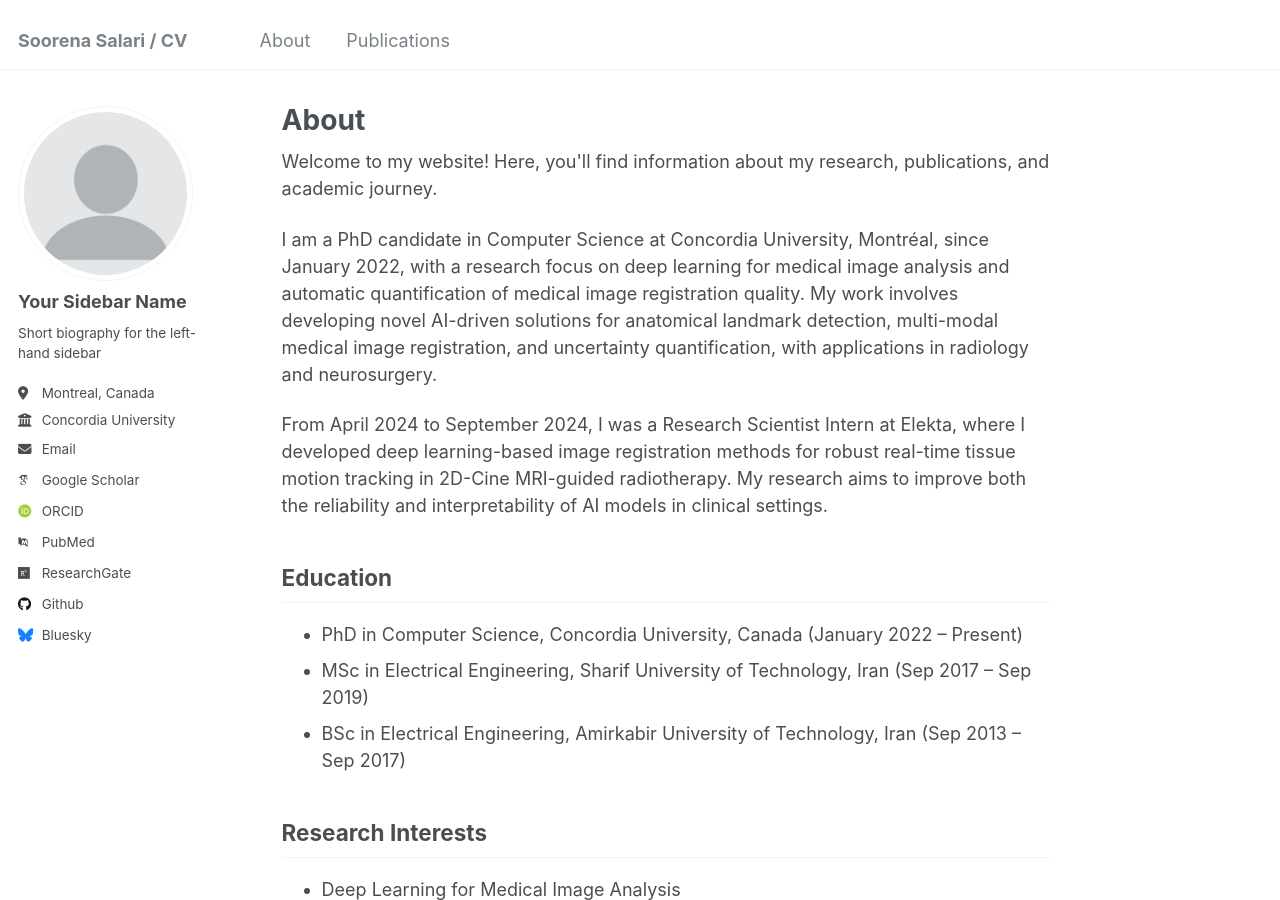
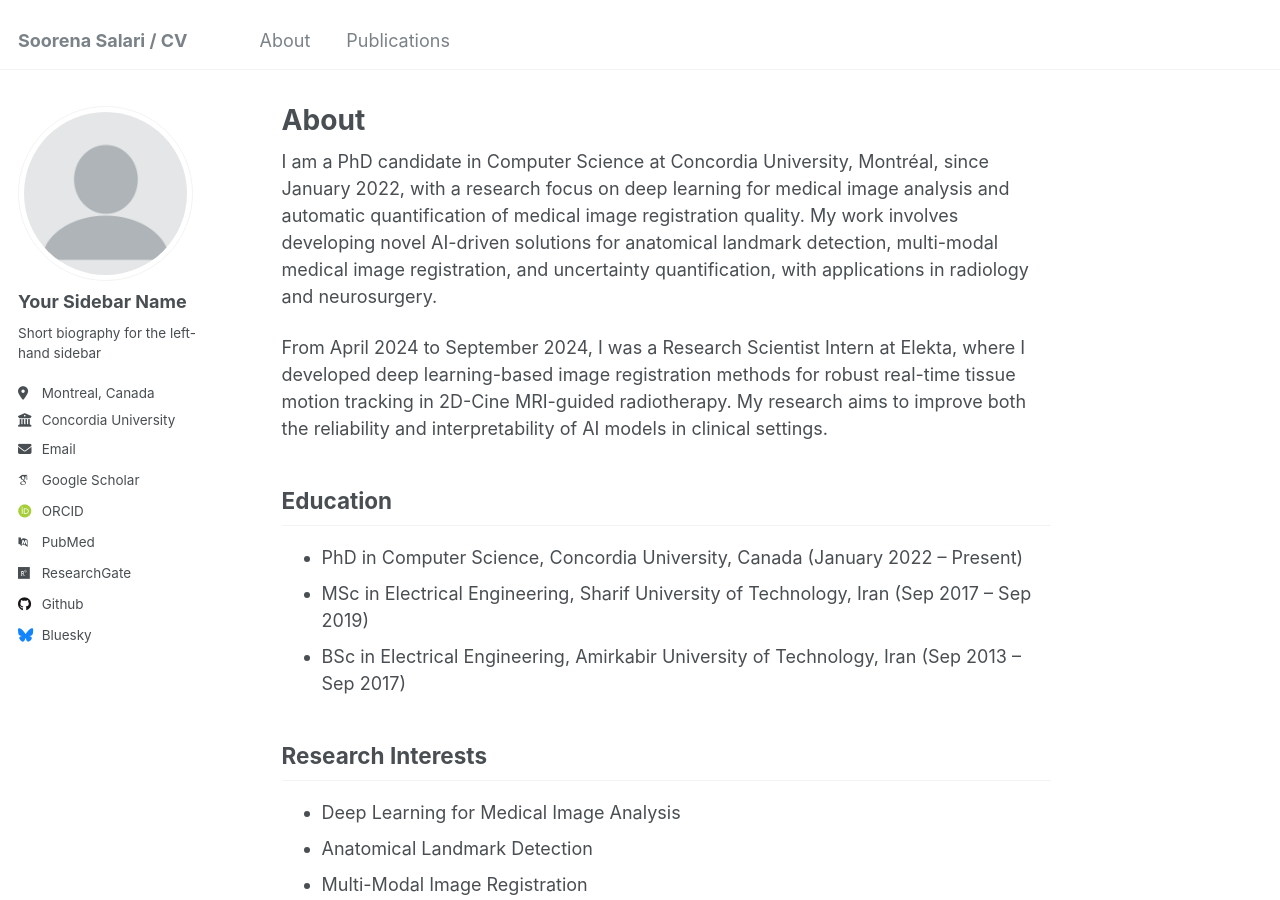
Before and after one commit to soorenasalari/soorenasalari.github.io, a Jekyll site: the page built from _pages/about.md, in a window 1280 px wide and 900 px high. Built offline with Jekyll 4.4.1, drawn with Linux system fonts in a browser that asks for light colours; some web fonts are replaced.

Commit message:
Update about.md
Signed-off-by: Soorena Salari <73616711+soorenasalari@users.noreply.github.com>

```diff
--- a/_pages/about.md
+++ b/_pages/about.md
@@ -6,9 +6,6 @@ redirect_from:
   - /about/
   - /about.html
 ---
-
-<p>Welcome to my website! Here, you'll find information about my research, publications, and academic journey.</p>
-
 
 I am a PhD candidate in Computer Science at Concordia University, Montréal, since January 2022, with a research focus on deep learning for medical image analysis and automatic quantification of medical image registration quality. My work involves developing novel AI-driven solutions for anatomical landmark detection, multi-modal medical image registration, and uncertainty quantification, with applications in radiology and neurosurgery.
 
```
